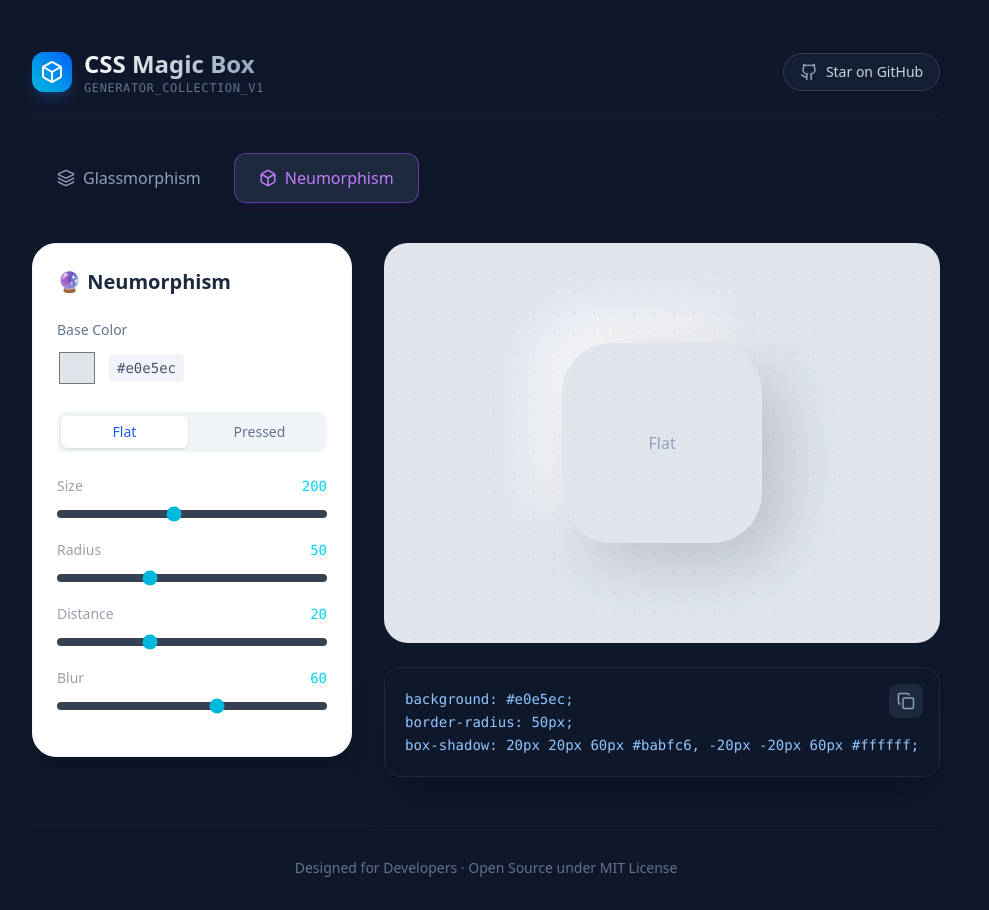
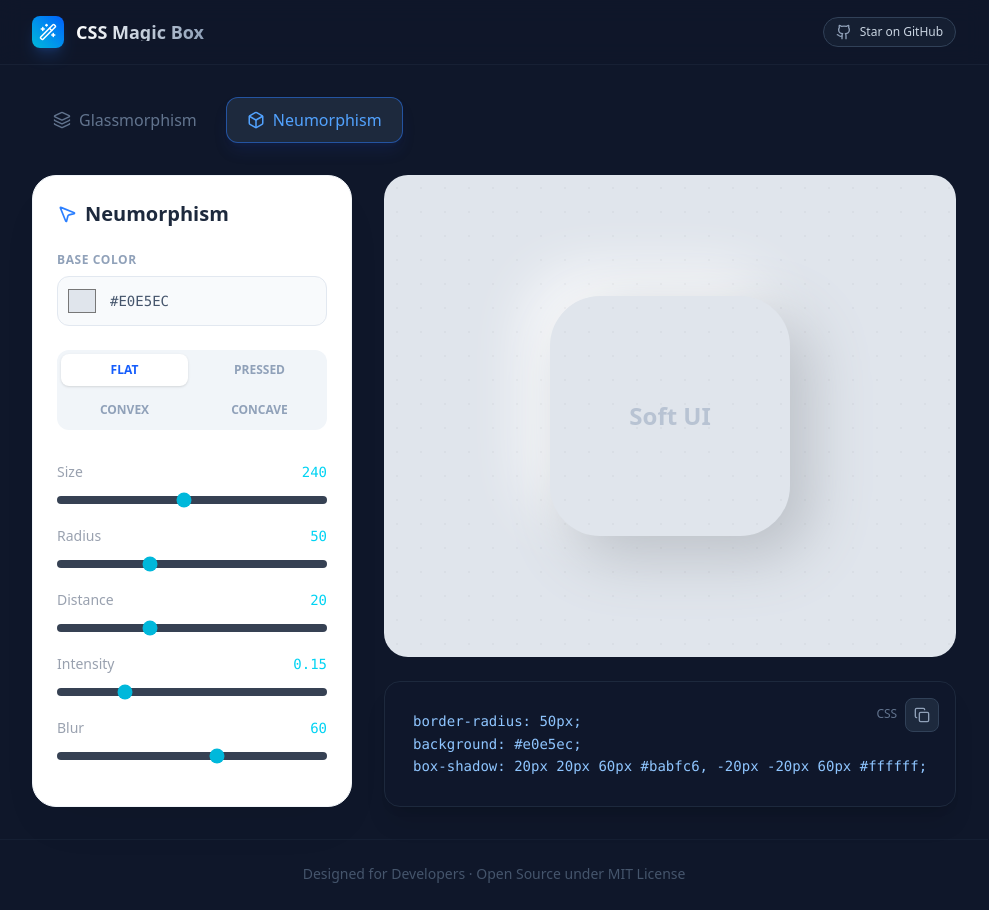
Before and after one commit to XingchengZhu/css-magic-box, a React (Vite) app: page / in a window 1280 px wide. Both pictures are taken after a click on the button "Neumorphism". Shown: the whole page, without its empty margins (0-989 px from the left). Built offline with nearby package versions, Linux system fonts and the light colour scheme.

Commit message:
0.7 fix app

```diff
--- a/src/App.jsx
+++ b/src/App.jsx
@@ -1,46 +1,48 @@
 import { useState } from 'react';
 import Glassmorphism from './generators/Glassmorphism';
 import Neumorphism from './generators/Neumorphism';
-import { Layers, Box, Github } from 'lucide-react';
+import { Layers, Box, Github, Wand2 } from 'lucide-react';
 
 function App() {
   const [activeTab, setActiveTab] = useState('glass');
 
   return (
-    <div className="min-h-screen bg-[#0f172a] text-slate-200 p-4 md:p-8 font-sans selection:bg-blue-500/30">
+    <div className="min-h-screen bg-[#0f172a] text-slate-200 font-sans selection:bg-blue-500/30 flex flex-col">
 
-      {/* 顶部导航 */}
-      <header className="max-w-7xl mx-auto mb-10 flex items-center justify-between py-4 border-b border-slate-800/50">
+      {/* 🟢 顶部导航栏 */}
+      <header className="border-b border-slate-800/60 bg-[#0f172a]/80 backdrop-blur-md sticky top-0 z-50">
+        <div className="max-w-7xl mx-auto px-4 md:px-8 h-16 flex items-center justify-between">
           <div className="flex items-center gap-3">
-          <div className="w-10 h-10 bg-gradient-to-tr from-cyan-500 to-blue-600 rounded-xl flex items-center justify-center shadow-lg shadow-blue-500/20">
-            <Box className="text-white" size={24} />
+            <div className="w-8 h-8 bg-gradient-to-tr from-cyan-500 to-blue-600 rounded-lg flex items-center justify-center shadow-lg shadow-blue-500/20">
+              <Wand2 className="text-white" size={18} />
             </div>
             <div>
-            <h1 className="text-2xl font-bold bg-clip-text text-transparent bg-gradient-to-r from-white to-slate-400">
+              <h1 className="text-lg font-bold bg-clip-text text-transparent bg-gradient-to-r from-white to-slate-400 leading-none">
                 CSS Magic Box
               </h1>
-            <p className="text-xs text-slate-500 font-mono tracking-wider">GENERATOR_COLLECTION_V1</p>
             </div>
           </div>
           <a
             href="https://github.com/yourusername/css-magic-box"
             target="_blank"
-          className="flex items-center gap-2 px-4 py-2 bg-slate-800/50 hover:bg-slate-800 rounded-full transition-all border border-slate-700 hover:border-slate-600 group"
+            className="flex items-center gap-2 px-3 py-1.5 bg-slate-800/50 hover:bg-slate-800 rounded-full transition-all border border-slate-700 hover:border-slate-600 group"
           >
-          <Github size={18} className="text-slate-400 group-hover:text-white transition-colors"/>
-          <span className="text-sm font-medium text-slate-300 group-hover:text-white">Star on GitHub</span>
+            <Github size={16} className="text-slate-400 group-hover:text-white transition-colors"/>
+            <span className="text-xs font-medium text-slate-300 group-hover:text-white hidden sm:block">Star on GitHub</span>
           </a>
+        </div>
       </header>
 
-      <main className="max-w-7xl mx-auto">
-        {/* Tab 切换栏 */}
-        <div className="flex gap-2 mb-8 overflow-x-auto pb-2">
+      <main className="flex-1 max-w-7xl mx-auto w-full p-4 md:p-8 flex flex-col">
+
+        {/* 🟢 Tab 切换器 */}
+        <div className="flex flex-wrap gap-2 mb-8">
           <button
             onClick={() => setActiveTab('glass')}
-            className={`flex items-center gap-2 px-6 py-3 rounded-xl font-medium transition-all duration-300 border ${
+            className={`flex items-center gap-2 px-5 py-2.5 rounded-xl font-medium transition-all duration-300 border ${
               activeTab === 'glass'
-                ? 'bg-slate-800 border-blue-500/50 text-blue-400 shadow-lg shadow-blue-900/10'
-                : 'bg-transparent border-transparent text-slate-400 hover:bg-slate-800/50 hover:text-slate-200'
+                ? 'bg-slate-800 border-cyan-500/50 text-cyan-400 shadow-lg shadow-cyan-900/20'
+                : 'bg-transparent border-transparent text-slate-500 hover:bg-slate-800/50 hover:text-slate-300'
             }`}
           >
             <Layers size={18} />
@@ -49,10 +51,10 @@
 
           <button
             onClick={() => setActiveTab('neumorphism')}
-            className={`flex items-center gap-2 px-6 py-3 rounded-xl font-medium transition-all duration-300 border ${
+            className={`flex items-center gap-2 px-5 py-2.5 rounded-xl font-medium transition-all duration-300 border ${
               activeTab === 'neumorphism'
-                ? 'bg-slate-800 border-purple-500/50 text-purple-400 shadow-lg shadow-purple-900/10'
-                : 'bg-transparent border-transparent text-slate-400 hover:bg-slate-800/50 hover:text-slate-200'
+                ? 'bg-slate-800 border-blue-500/50 text-blue-400 shadow-lg shadow-blue-900/20'
+                : 'bg-transparent border-transparent text-slate-500 hover:bg-slate-800/50 hover:text-slate-300'
             }`}
           >
             <Box size={18} />
@@ -60,14 +62,16 @@
           </button>
         </div>
 
-        {/* 内容区域 (添加简单的淡入动画效果) */}
-        <div className="animate-in fade-in zoom-in-95 duration-300">
-          {activeTab === 'glass' ? <Glassmorphism /> : <Neumorphism />}
+        {/* 🟢 内容区域 */}
+        <div className="flex-1">
+          {activeTab === 'glass' && <Glassmorphism />}
+          {activeTab === 'neumorphism' && <Neumorphism />}
         </div>
+
       </main>
 
       {/* 简单的页脚 */}
-      <footer className="max-w-7xl mx-auto mt-12 pt-8 border-t border-slate-800/50 text-center text-slate-500 text-sm">
+      <footer className="py-6 border-t border-slate-800/50 text-center text-slate-600 text-sm">
         <p>Designed for Developers · Open Source under MIT License</p>
       </footer>
     </div>
--- a/src/generators/Neumorphism.jsx
+++ b/src/generators/Neumorphism.jsx
@@ -1,18 +1,18 @@
 import { useState } from 'react';
 import Slider from '../components/Slider';
-import { Copy, Check } from 'lucide-react';
+import { Copy, Check, MousePointer2 } from 'lucide-react';
 
 export default function Neumorphism() {
-  const [size, setSize] = useState(200);
+  const [size, setSize] = useState(240);
   const [radius, setRadius] = useState(50);
   const [distance, setDistance] = useState(20);
   const [blur, setBlur] = useState(60);
   const [intensity, setIntensity] = useState(0.15);
   const [color, setColor] = useState('#e0e5ec'); // 经典的新拟态灰白底色
-  const [shape, setShape] = useState('flat'); // flat, pressed
+  const [shape, setShape] = useState('flat'); // flat, pressed, concave, convex
   const [copied, setCopied] = useState(false);
 
-  // 辅助函数：计算颜色的亮暗变体 (简单版)
+  // 辅助函数：计算颜色的亮暗变体
   const adjustColor = (color, amount) => {
     return '#' + color.replace(/^#/, '').replace(/../g, color => ('0' + Math.min(255, Math.max(0, parseInt(color, 16) + amount)).toString(16)).substr(-2));
   }
@@ -20,14 +20,38 @@
   const darkColor = adjustColor(color, -Math.floor(intensity * 255));
   const lightColor = adjustColor(color, Math.floor(intensity * 255));
 
-  // 生成 CSS
-  const background = color;
-  const boxShadow = shape === 'pressed'
-    ? `inset ${distance}px ${distance}px ${blur}px ${darkColor}, inset -${distance}px -${distance}px ${blur}px ${lightColor}`
-    : `${distance}px ${distance}px ${blur}px ${darkColor}, -${distance}px -${distance}px ${blur}px ${lightColor}`;
+  // 生成 box-shadow
+  let boxShadow = '';
+  switch (shape) {
+    case 'pressed':
+      boxShadow = `inset ${distance}px ${distance}px ${blur}px ${darkColor}, inset -${distance}px -${distance}px ${blur}px ${lightColor}`;
+      break;
+    case 'concave':
+      boxShadow = `linear-gradient(145deg, ${darkColor}, ${lightColor})`;
+      break; // 简化处理，凹面通常配合 gradient
+    case 'convex':
+      boxShadow = `${distance}px ${distance}px ${blur}px ${darkColor}, -${distance}px -${distance}px ${blur}px ${lightColor}`;
+      // Convex 实际上和 Flat 类似但加渐变，这里我们让 Flat 纯色，Convex 加渐变
+      break;
+    case 'flat':
+    default:
+      boxShadow = `${distance}px ${distance}px ${blur}px ${darkColor}, -${distance}px -${distance}px ${blur}px ${lightColor}`;
+      break;
+  }
 
-  const cssCode = `background: ${background};
-border-radius: ${radius}px;
+  // 如果是 convex/concave，还需要 background gradient
+  let background = color;
+  if (shape === 'concave') {
+      background = `linear-gradient(145deg, ${darkColor}, ${lightColor})`;
+      // 凹面实际上需要外部阴影 + 内部渐变或者是反过来的，为了简单展示：
+      boxShadow =  `${distance}px ${distance}px ${blur}px ${darkColor}, -${distance}px -${distance}px ${blur}px ${lightColor}`;
+      background = `linear-gradient(145deg, ${adjustColor(color, -20)}, ${adjustColor(color, 20)})`;
+  } else if (shape === 'convex') {
+      background = `linear-gradient(145deg, ${adjustColor(color, 20)}, ${adjustColor(color, -20)})`;
+  }
+
+  const cssCode = `border-radius: ${radius}px;
+background: ${background};
 box-shadow: ${boxShadow};`;
 
   const handleCopy = () => {
@@ -37,51 +61,62 @@
   };
 
   return (
-    <div className="flex flex-col lg:flex-row gap-8 h-full text-slate-700">
-      {/* 控制面板 */}
-      <div className="w-full lg:w-80 bg-white p-6 rounded-3xl shadow-xl h-fit border border-slate-100">
-        <h2 className="text-xl font-bold mb-6 text-slate-800">🔮 Neumorphism</h2>
+    <div className="flex flex-col lg:flex-row gap-8 h-full text-slate-700 animate-in fade-in slide-in-from-bottom-4 duration-500">
+      {/* 🟢 左侧控制面板 */}
+      <div className="w-full lg:w-80 bg-white p-6 rounded-3xl shadow-2xl shadow-black/5 h-fit border border-slate-100">
+        <h2 className="text-xl font-bold mb-6 text-slate-800 flex items-center gap-2">
+          <MousePointer2 size={20} className="text-blue-500"/>
+          Neumorphism
+        </h2>
 
+        {/* 颜色选择器 */}
         <div className="mb-6">
-           <label className="text-sm text-slate-500 block mb-2">Base Color</label>
-           <div className="flex items-center gap-3">
-             <input type="color" value={color} onChange={(e) => setColor(e.target.value)} className="h-10 w-10 cursor-pointer rounded border-0" />
-             <span className="font-mono text-sm text-slate-600 bg-slate-100 px-2 py-1 rounded">{color}</span>
+           <label className="text-xs font-bold text-slate-400 uppercase tracking-wider mb-2 block">Base Color</label>
+           <div className="flex items-center gap-3 bg-slate-50 p-2 rounded-xl border border-slate-200">
+             <input
+               type="color"
+               value={color}
+               onChange={(e) => setColor(e.target.value)}
+               className="h-8 w-8 cursor-pointer rounded-lg border-0 p-0 bg-transparent"
+             />
+             <span className="font-mono text-sm text-slate-600 uppercase">{color}</span>
            </div>
         </div>
 
-        <div className="mb-6 flex gap-2 bg-slate-100 p-1 rounded-lg">
+        {/* 形状切换 */}
+        <div className="mb-8 grid grid-cols-2 gap-2 bg-slate-100 p-1 rounded-xl">
+           {['flat', 'pressed', 'convex', 'concave'].map((s) => (
              <button
-             onClick={() => setShape('flat')}
-             className={`flex-1 py-1.5 text-sm font-medium rounded-md transition-all ${shape === 'flat' ? 'bg-white shadow-sm text-blue-600' : 'text-slate-500 hover:text-slate-700'}`}
+               key={s}
+               onClick={() => setShape(s)}
+               className={`py-2 text-xs font-bold uppercase rounded-lg transition-all ${shape === s ? 'bg-white shadow-sm text-blue-600' : 'text-slate-400 hover:text-slate-600'}`}
              >
-             Flat
+               {s}
              </button>
-           <button
-             onClick={() => setShape('pressed')}
-             className={`flex-1 py-1.5 text-sm font-medium rounded-md transition-all ${shape === 'pressed' ? 'bg-white shadow-sm text-blue-600' : 'text-slate-500 hover:text-slate-700'}`}
-           >
-             Pressed
-           </button>
+           ))}
         </div>
 
-        <Slider label="Size" value={size} min={50} max={400} onChange={setSize} />
+        <Slider label="Size" value={size} min={100} max={400} onChange={setSize} />
         <Slider label="Radius" value={radius} min={0} max={150} onChange={setRadius} />
         <Slider label="Distance" value={distance} min={5} max={50} onChange={setDistance} />
+        <Slider label="Intensity" value={intensity} min={0.01} max={0.6} step={0.01} onChange={setIntensity} />
         <Slider label="Blur" value={blur} min={0} max={100} onChange={setBlur} />
       </div>
 
-      {/* 预览区域 */}
+      {/* 🔵 右侧预览区域 */}
       <div className="flex-1 flex flex-col gap-6">
         {/* 视觉预览 - 背景色必须跟随用户选择的颜色 */}
         <div
-          className="flex-1 rounded-3xl flex items-center justify-center min-h-[400px] transition-colors duration-300 relative"
+          className="flex-1 rounded-3xl flex items-center justify-center min-h-[400px] transition-colors duration-300 relative border border-slate-200/50"
           style={{ backgroundColor: color }}
         >
-          <div className="absolute inset-0 opacity-5 pointer-events-none" style={{backgroundImage: 'radial-gradient(#000 1px, transparent 1px)', backgroundSize: '20px 20px'}}></div>
+          {/* 网格背景装饰 */}
+          <div className="absolute inset-0 opacity-[0.03] pointer-events-none"
+               style={{backgroundImage: `radial-gradient(#000 1px, transparent 1px)`, backgroundSize: '24px 24px'}}>
+          </div>
 
           <div
-            className="transition-all duration-300 flex items-center justify-center text-slate-400 font-medium"
+            className="transition-all duration-300 flex items-center justify-center text-slate-400/50 font-bold text-2xl"
             style={{
               width: `${size}px`,
               height: `${size}px`,
@@ -90,19 +125,21 @@
               boxShadow: boxShadow
             }}
           >
-            {shape === 'pressed' ? 'Pressed' : 'Flat'}
+            Soft UI
           </div>
         </div>
 
-        {/* 代码展示 */}
-        <div className="bg-slate-900 p-5 rounded-2xl border border-slate-800 relative group shadow-2xl">
+        <div className="bg-slate-900 p-5 rounded-2xl border border-slate-800 relative group shadow-xl">
+          <div className="absolute top-4 right-4 flex gap-2">
+            <span className="text-xs text-slate-500 py-2">CSS</span>
             <button
               onClick={handleCopy}
-            className="absolute top-4 right-4 p-2 bg-slate-800 rounded-lg hover:bg-slate-700 text-slate-400 hover:text-white transition-all"
+              className="p-2 bg-slate-800 rounded-lg hover:bg-slate-700 text-slate-400 hover:text-white transition-all border border-slate-700"
             >
-            {copied ? <Check size={18} className="text-green-400"/> : <Copy size={18}/>}
+              {copied ? <Check size={16} className="text-green-400"/> : <Copy size={16}/>}
             </button>
-          <pre className="text-sm font-mono text-blue-300 overflow-x-auto leading-relaxed">
+          </div>
+          <pre className="text-sm font-mono text-blue-300 overflow-x-auto leading-relaxed p-2">
             {cssCode}
           </pre>
         </div>
```
Lines whose indentation alone changed are shown as unchanged.
